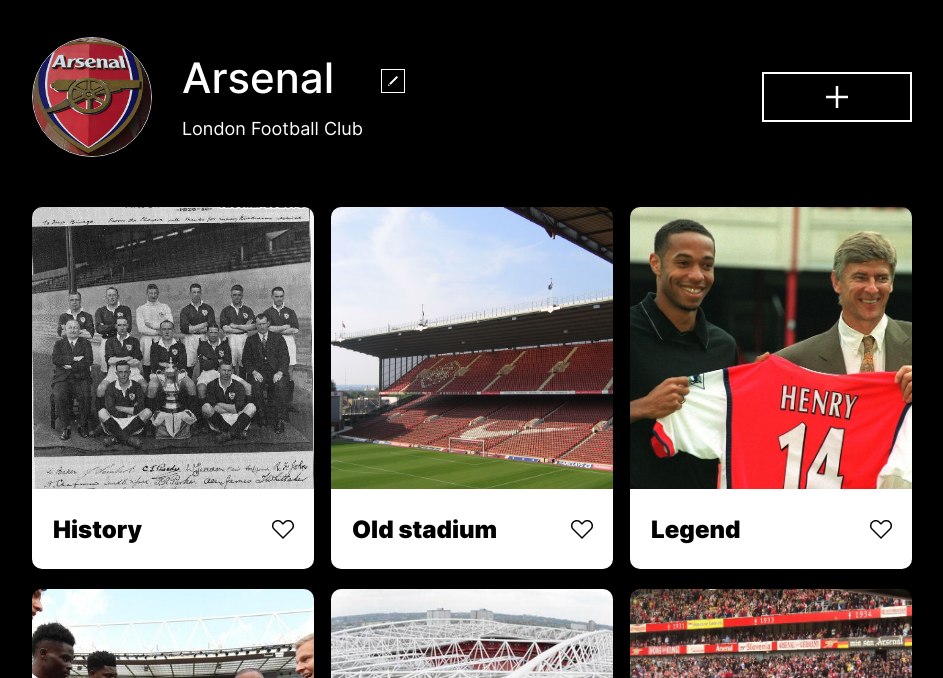
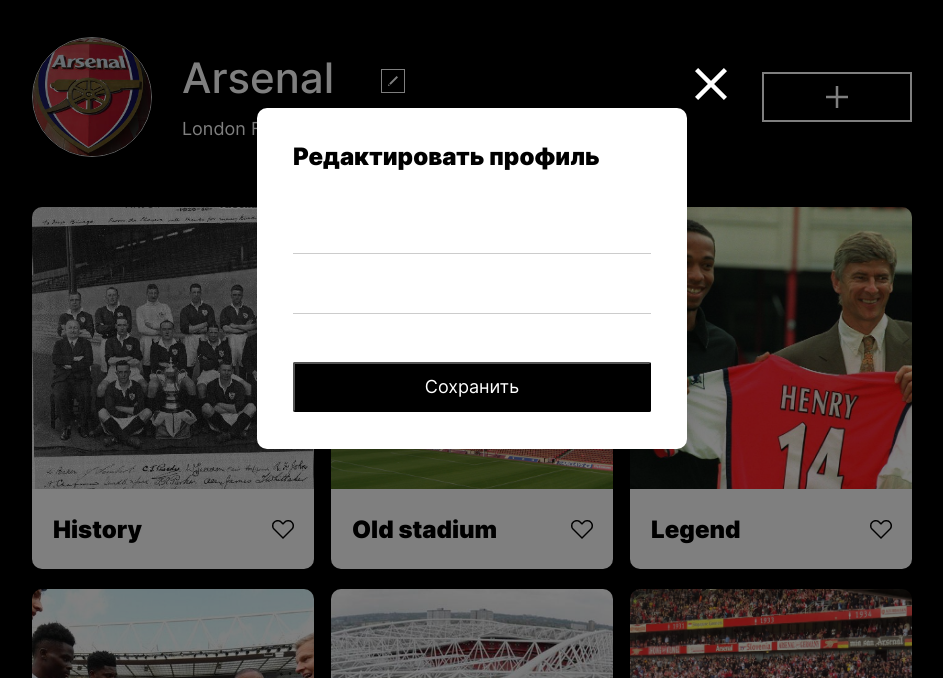
Before and after one commit to DamiUr/mesto-project-bootcamp, a plain HTML site: page index.html in a window 1280 px wide. Shown: the part 122-800 px from the top of the page, without its empty margins (168-1111 px from the left). Drawn offline with Linux system fonts and the light colour scheme.

Commit message:
добавил попап

```diff
--- a/blocks/header/header.css
+++ b/blocks/header/header.css
@@ -6,7 +6,7 @@
     min-height: 74px;
     box-sizing: border-box;
     border-bottom: 1px solid rgba(84, 84, 84, 0.7);
-}
+  }
 
 @media screen and (max-width: 767px) {
     .header {
--- /dev/null
+++ b/blocks/popup/__close/popup__close.css
@@ -0,0 +1,29 @@
+.popup__close {
+    position: absolute;
+    top: -40px;
+    right: -40px;
+    width: 32px;
+    height: 32px;
+    background-image: url(../../../image/CloseIcon.png);
+    background-position: center;
+    background-size: contain;
+    background-repeat: no-repeat;
+    border-style: none;
+    background-color: #000;
+    cursor: pointer;
+    opacity: 1;
+    transition: opacity 0.3s;
+}
+
+.popup__close:hover {
+    opacity: 0.6;
+}
+
+@media screen and (max-width: 767px) {
+    .popup__close {
+        width: 20px;
+        height: 20px;
+        right: 0;
+        top: -36px;
+    }
+}
--- /dev/null
+++ b/blocks/popup/__container/popup__container.css
@@ -0,0 +1,18 @@
+.popup__container {
+    position: relative;
+    width: 430px;
+    min-height: 330px;
+    box-sizing: border-box;
+    padding: 34px 36px 37px 36px;
+    background-color: rgba(255, 255, 255, 1);
+    z-index: 2;
+    box-shadow: 0px 0px 25px rgba(0, 0, 0, 0.15);
+    border-radius: 10px;
+}
+
+@media screen and (max-width: 767px) {
+    .popup__container {
+        padding: 25px 22px;
+        width: calc(100% - 38px);
+    }
+}
--- /dev/null
+++ b/blocks/popup/__row/popup__row.css
@@ -0,0 +1,15 @@
+.popup__row {
+    margin-bottom: 30px;
+    padding-bottom: 13px;
+    width: 100%;
+    height: 27px;
+    box-sizing: border-box;
+    border: none;
+    border-bottom: 1px solid rgba(0, 0, 0, 0.2);
+    font-size: 14px;
+    line-height: 17px;
+}
+
+.popup__row:nth-of-type(2) {
+    margin-bottom: 48px;
+}
--- /dev/null
+++ b/blocks/popup/__submit/popup__submit.css
@@ -0,0 +1,25 @@
+.popup__submit {
+    width: 100%;
+    min-height: 50px;
+    box-sizing: border-box;
+    background-color: #000;
+    border-radius: 2px;
+    color: #fff;
+    font-size: 18px;
+    line-height: 22px;
+    text-align: center;
+    cursor: pointer;
+    opacity: 1;
+    transition: opacity 0.2s;
+}
+
+.popup__submit:hover {
+    opacity: 0.8;
+}
+
+@media screen and (max-width: 767px) {
+    .popup__submit {
+        font-size: 14px;
+        line-height: 17px;
+    }
+}
--- /dev/null
+++ b/blocks/popup/__title/popup__title.css
@@ -0,0 +1,16 @@
+.popup__title {
+    margin: 0;
+    padding: 0;
+    font-weight: 900;
+    font-size: 24px;
+    line-height: 29px;
+    margin-bottom: 54px;
+}
+
+@media screen and (max-width: 767px) {
+    .popup__title {
+        font-size: 18px;
+        line-height: 22px;
+        margin-bottom: 75px;
+    }
+}
--- /dev/null
+++ b/blocks/popup/_opened/popup_opened.css
@@ -0,0 +1,3 @@
+.popup_opened {
+    display: flex;
+}
--- /dev/null
+++ b/blocks/popup/popup.css
@@ -0,0 +1,11 @@
+.popup {
+    display: none;
+    position: fixed;
+    top: 0;
+    right: 0;
+    bottom: 0;
+    left: 0;
+    justify-content: center;
+    align-items: center;
+    background-color: rgba(0, 0, 0, 0.5);
+}
--- a/index.html
+++ b/index.html
@@ -19,6 +19,15 @@
                 <h1 class="profile__name">Arsenal</h1>
                 <p class="profile__description">London Football Club</p>
                 <button class="profile__edit-button"></button>
+                <div class="popup popup_opened">
+                    <form class="popup__container">
+                        <h2 class="popup__title">Редактировать профиль</h2>
+                        <input type="text" name="name" id="name" class="popup__row">
+                        <input type="text" name="work" id="work" class="popup__row">
+                        <input type="submit" class="popup__submit" value="Сохранить">
+                        <button class="popup__close"></button>
+                    </form>
+                </div>
             </div>
             <button class="profile__add-button"></button>
         </section>
@@ -72,7 +81,7 @@
     <footer class="footer">
         <p class="footer__copyright">&copy; 2020 Mesto Russia</p>
     </footer>
-    <script src="index.js"></script>
+    <script></script>
 </body>
 
 </html>
--- a/pages/index.css
+++ b/pages/index.css
@@ -9,9 +9,15 @@
 @import url(../blocks/profile/__name/profile__name.css);
 @import url(../blocks/profile/__description/profile__description.css);
 @import url(../blocks/profile/__edit-button/profile__edit-button.css);
+@import url(../blocks/popup/popup.css);
+@import url(../blocks/popup/_opened/popup_opened.css);
+@import url(../blocks/popup/__container/popup__container.css);
+@import url(../blocks/popup/__title/popup__title.css);
+@import url(../blocks/popup/__row/popup__row.css);
+@import url(../blocks/popup/__submit/popup__submit.css);
+@import url(../blocks/popup/__close/popup__close.css);
 @import url(../blocks/profile/__add-button/profile__add-button.css);
 @import url(../blocks/elements/elements.css);
-
 @import url(../blocks/cards/cards.css);
 @import url(../blocks/cards/__photo/cards__photo.css);
 @import url(../blocks/cards/__element/cards__element.css);
```
Also changed, not shown: image/CloseIcon.png (added).
